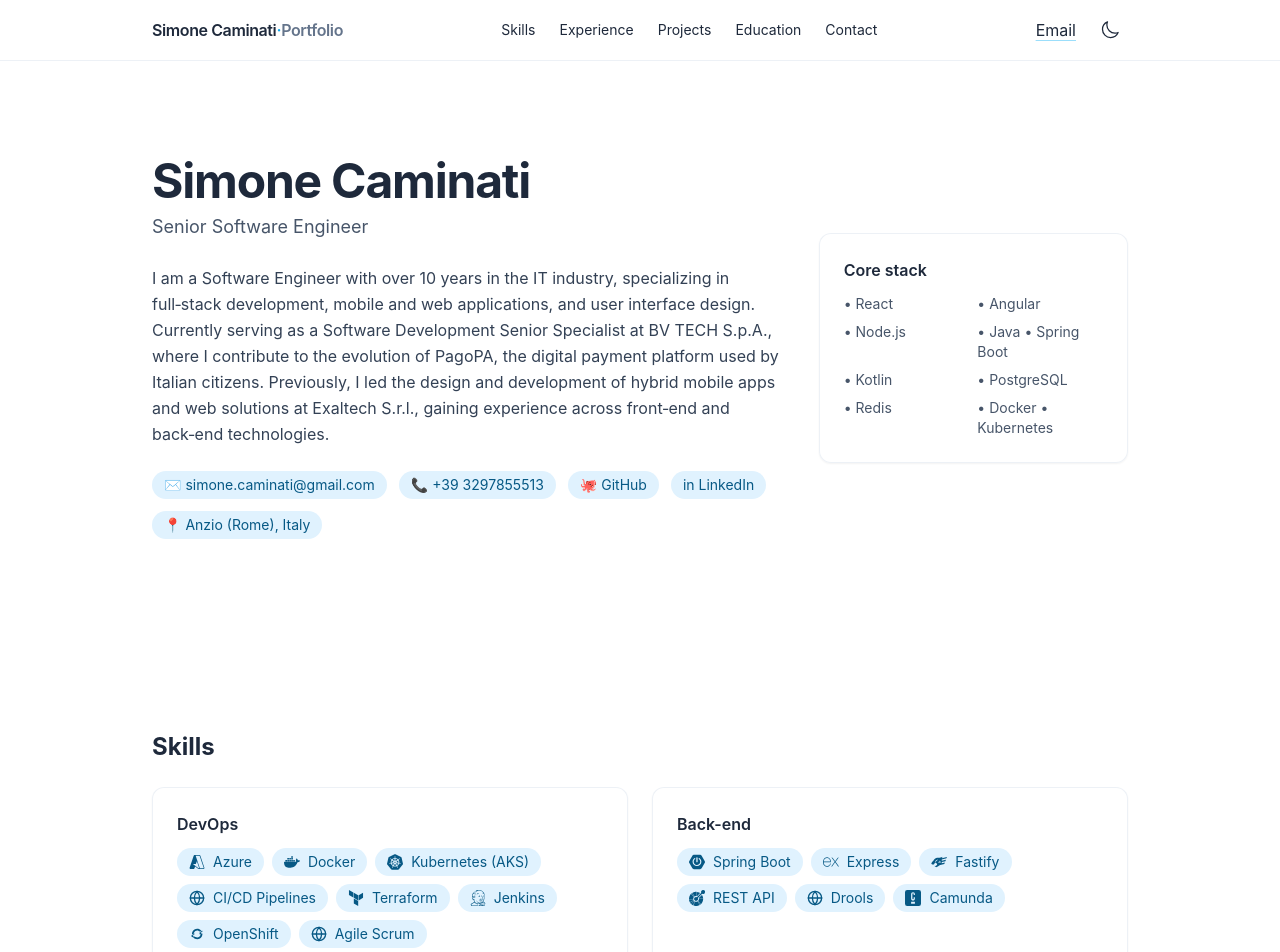
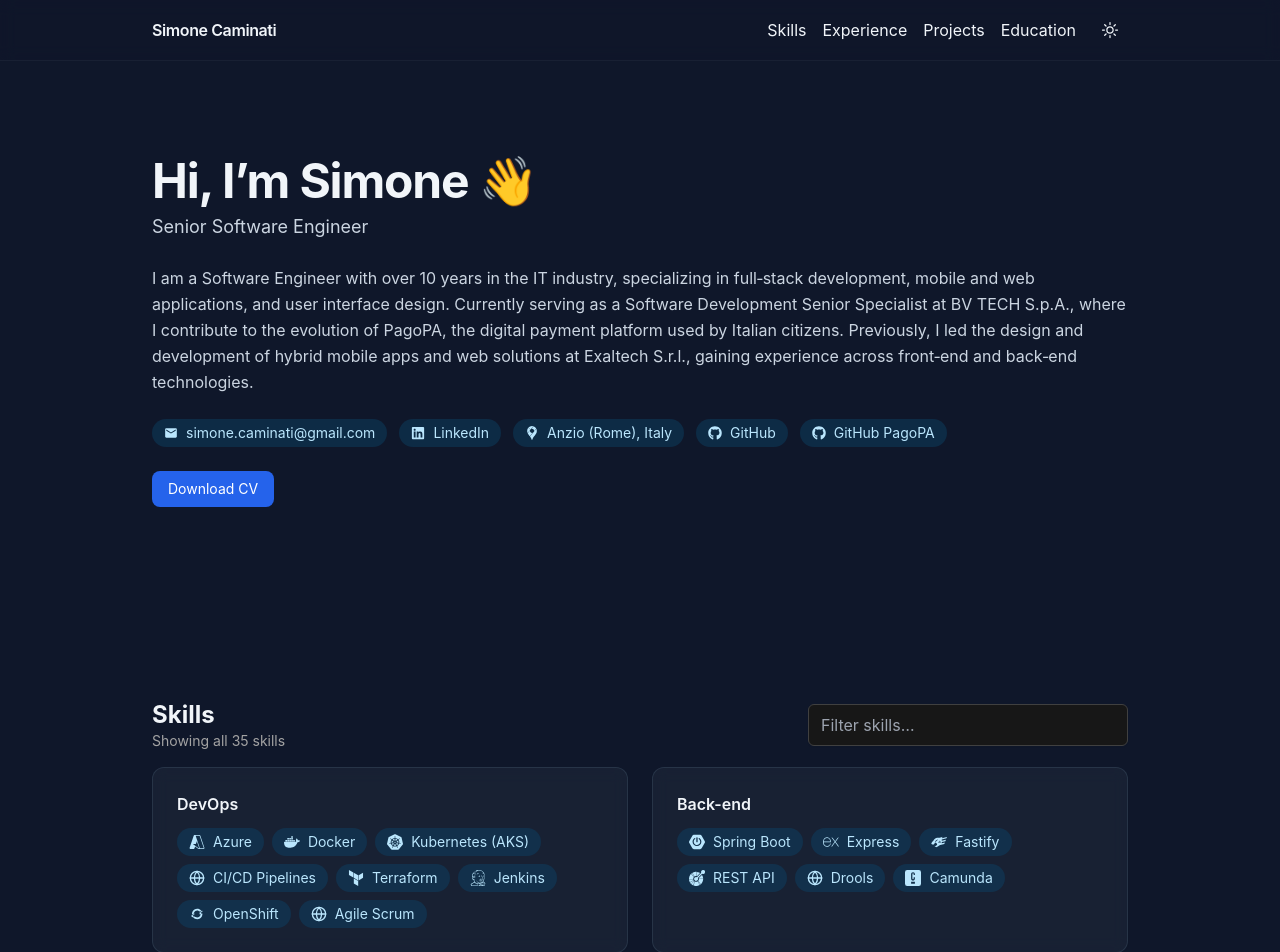
Before and after one commit to scaminati/portfolio, a React (Vite) app: page / in a window 1280 px wide. Shown: the top 952 px of the page. Built offline with nearby package versions, Linux system fonts and the light colour scheme.

Commit message:
feat: adjust style

```diff
--- a/index.html
+++ b/index.html
@@ -6,7 +6,7 @@
     <meta name="description" content="Portfolio of Simone Caminati – Senior Software Engineer." />
     <meta name="theme-color" content="#0ea5e9" />
     <link rel="icon" href="/favicon.svg" />
-    <title>Simone Caminati – Portfolio</title>
+    <title>Simone Caminati</title>
   </head>
   <body class="bg-white text-slate-800 dark:bg-slate-900 dark:text-slate-100">
     <div id="root"></div>
--- a/src/App.jsx
+++ b/src/App.jsx
@@ -5,7 +5,6 @@
 import { Experience } from './components/Experience'
 import { Projects } from './components/Projects'
 import { Education } from './components/Education'
-import { Contact } from './components/Contact'
 import { Footer } from './components/Footer'
 import profile from './data/profile.js'
 
@@ -19,7 +18,6 @@
         <Experience roles={profile.experience} />
         <Projects projects={profile.projects} />
         <Education items={profile.education} />
-        <Contact profile={profile} />
       </main>
       <Footer profile={profile} />
     </>
--- a/src/components/Contact.jsx
+++ /dev/null
@@ -1,20 +0,0 @@
-import React from 'react'
-
-export function Contact({ profile }){
-  return (
-    <section id="contact" className="section">
-      <div className="container">
-        <div className="card p-6">
-          <h2 className="text-2xl font-bold">Contact</h2>
-          <p className="mt-2 text-slate-600 dark:text-slate-400">Interested in working together or have a question? Reach out.</p>
-          <div className="mt-4 flex flex-wrap gap-3 text-sm">
-            <a className="badge" href={`mailto:${profile.contact.email}`}>✉️ {profile.contact.email}</a>
-            <a className="badge" href={`tel:${profile.contact.phone.replace(/\s+/g,'')}`}>📞 {profile.contact.phone}</a>
-            {profile.contact.github && <a className="badge" href={profile.contact.github} target="_blank" rel="noreferrer">🐙 GitHub</a>}
-            {profile.contact.linkedin && <a className="badge" href={profile.contact.linkedin} target="_blank" rel="noreferrer">in LinkedIn</a>}
-          </div>
-        </div>
-      </div>
-    </section>
-  )
-}
--- a/src/components/Footer.jsx
+++ b/src/components/Footer.jsx
@@ -3,7 +3,7 @@
 export function Footer(){
   return (
     <footer className="py-10 text-center text-sm text-slate-500 dark:text-slate-400">
-      <p>© {new Date().getFullYear()} · Built with React + Tailwind</p>
+      <p>© {new Date().getFullYear()} · Simone Caminati</p>
     </footer>
   )
 }
--- a/src/components/Header.jsx
+++ b/src/components/Header.jsx
@@ -14,17 +14,16 @@
     { href: '#experience', label: 'Experience' },
     { href: '#projects', label: 'Projects' },
     { href: '#education', label: 'Education' },
-    { href: '#contact', label: 'Contact' },
   ]
   return (
     <header className="sticky top-0 z-50 backdrop-blur supports-[backdrop-filter]:bg-white/60 dark:supports-[backdrop-filter]:bg-slate-900/60 border-b border-slate-200/60 dark:border-slate-800/60">
       <div className="container flex items-center justify-between py-3">
-        <a href="#top" className="font-semibold tracking-tight">{profile.name}<span className="text-sky-500">·</span><span className="text-slate-500 dark:text-slate-400">Portfolio</span></a>
+        <a href="#top" className="font-semibold tracking-tight">{profile.name}</a>
         <nav className="hidden md:flex gap-6 text-sm">
-          {nav.map(n => <a key={n.href} href={n.href} className="hover:text-sky-600 dark:hover:text-sky-400">{n.label}</a>)}
+
         </nav>
         <div className="flex items-center gap-4">
-          <a className="hidden sm:inline link" href={`mailto:${profile.contact.email}`}>Email</a>
+          {nav.map(n => <a key={n.href} href={n.href} className="hover:text-sky-600 dark:hover:text-sky-400">{n.label}</a>)}
           <button aria-label="Toggle dark mode" onClick={toggle} className="rounded-lg p-2 hover:bg-slate-100 dark:hover:bg-slate-800">
             {dark ? <SunIcon className="h-5 w-5"/> : <MoonIcon className="h-5 w-5"/>}
           </button>
--- a/src/components/Hero.jsx
+++ b/src/components/Hero.jsx
@@ -1,30 +1,28 @@
 import React from 'react'
+import { FaGithub, FaLinkedin } from 'react-icons/fa'
+import { MdEmail } from 'react-icons/md'
+import { SiGooglemaps } from 'react-icons/si'
 
 export function Hero({ profile }){
   return (
     <section id="top" className="section">
-      <div className="container grid md:grid-cols-3 gap-6 items-center">
-        <div className="md:col-span-2">
-          <h1 className="text-3xl md:text-5xl font-bold tracking-tight">
-            {profile.name}
-          </h1>
-          <p className="mt-2 text-lg text-slate-600 dark:text-slate-300">{profile.title}</p>
-          <p className="mt-6 max-w-2xl leading-relaxed text-slate-700 dark:text-slate-300">{profile.summary}</p>
-          <div className="mt-6 flex flex-wrap gap-3 text-sm">
-            <a className="badge" href={`mailto:${profile.contact.email}`}>✉️ {profile.contact.email}</a>
-            <a className="badge" href={`tel:${profile.contact.phone.replace(/\s+/g,'')}`}>📞 {profile.contact.phone}</a>
-            {profile.contact.github && <a className="badge" href={profile.contact.github} target="_blank" rel="noreferrer">🐙 GitHub</a>}
-            {profile.contact.linkedin && <a className="badge" href={profile.contact.linkedin} target="_blank" rel="noreferrer">in LinkedIn</a>}
-            {profile.location && <span className="badge">📍 {profile.location}</span>}
-          </div>
+      <div className="container">
+        <h1 className="text-3xl md:text-5xl font-bold tracking-tight">
+          {profile.title}
+        </h1>
+        <p className="mt-2 text-lg text-slate-600 dark:text-slate-300">{profile.subtitle}</p>
+        <p className="mt-6 leading-relaxed text-slate-700 dark:text-slate-300">{profile.summary}</p>
+        <div className="mt-6 flex flex-wrap gap-3 text-sm">
+          <a className="badge" href={`mailto:${profile.contact.email}`}><MdEmail /> {profile.contact.email}</a>
+          {profile.contact.linkedin && <a className="badge" href={profile.contact.linkedin} target="_blank" rel="noreferrer"><FaLinkedin /> LinkedIn</a>}
+          {profile.location && <span className="badge"><SiGooglemaps /> {profile.location}</span>}
+          {profile.contact.github && <a className="badge" href={profile.contact.github} target="_blank" rel="noreferrer"><FaGithub /> GitHub</a>}
+          {profile.contact.github && <a className="badge" href={profile.contact.githubPagoPA} target="_blank" rel="noreferrer"><FaGithub /> GitHub PagoPA</a>}
         </div>
-        <div className="md:justify-self-end">
-          <div className="card p-6">
-            <h2 className="font-semibold mb-3">Core stack</h2>
-            <ul className="grid grid-cols-2 gap-2 text-sm text-slate-600 dark:text-slate-300">
-              {profile.coreStack.map(item => <li key={item} className="">• {item}</li>)}
-            </ul>
-          </div>
+        <div className="mt-6 flex flex-wrap gap-3 text-sm">
+          <a className="inline-flex items-center justify-center rounded-lg bg-blue-600 hover:bg-blue-700 text-white px-4 py-2"
+            href="https://github.com/scaminati/cv/raw/main/src/cv.pdf"
+            target='blank'>Download CV</a>
         </div>
       </div>
     </section>
--- a/src/components/Projects.jsx
+++ b/src/components/Projects.jsx
@@ -1,19 +1,25 @@
 import React from 'react'
+import { iconFor } from '../icons'
 
 export function Projects({ projects }){
   return (
     <section id="projects" className="section">
       <div className="container">
-        <h2 className="text-2xl font-bold mb-6">Selected projects</h2>
+        <h2 className="text-2xl font-bold mb-6">Projects</h2>
         <div className="grid md:grid-cols-2 gap-6">
           {projects.map((p, idx) => (
             <article key={idx} className="card p-6">
-              <div className="flex items-start justify-between gap-4">
-                <div>
-                  <h3 className="font-semibold text-lg">{p.name}</h3>
-                  <p className="text-sm text-slate-600 dark:text-slate-400">{p.period} · {p.company}</p>
-                </div>
-                <span className="badge">{p.stack.join(' · ')}</span>
+              <h3 className="font-semibold text-lg">{p.name}</h3>
+              <p className="text-sm text-slate-600 dark:text-slate-400">{p.period} · {p.company}</p>
+              <div className='mt-4 flex flex-wrap gap-1'>
+                {p.stack.map((s) => {
+                  const Icon = iconFor(s) || (() => null)
+                  return (
+                    <span key={s} className="badge">
+                      <Icon size={12} aria-hidden="true" /> <span className='text-xs'>{s}</span>
+                    </span>
+                  )
+                })}
               </div>
               <ul className="mt-4 list-disc ps-5 space-y-2 text-sm leading-relaxed">
                 {p.points.map((pt, i) => <li key={i}>{pt}</li>)}
--- a/src/components/Skills.jsx
+++ b/src/components/Skills.jsx
@@ -1,20 +1,107 @@
+import { useMemo, useState } from 'react'
 import { iconFor } from '../icons'
 
-export function Skills({ skills }){
+/**
+ * @param {{ skills: Record<string, string[]> }} props
+ */
+export function Skills({ skills }) {
+  const [q, setQ] = useState('')
+
+  const allCount = useMemo(
+    () => Object.values(skills).reduce((sum, arr) => sum + arr.length, 0),
+    [skills]
+  )
+
+  const filtered = useMemo(() => {
+    const query = q.trim().toLowerCase()
+    if (!query) return skills
+
+    const result = Object.fromEntries(
+      Object.entries(skills)
+        .map(([group, items]) => {
+          const filteredItems = items.filter((s) =>
+            s.toLowerCase().includes(query)
+          )
+          return [group, filteredItems]
+        })
+        .filter(([, items]) => items.length > 0)
+    )
+
+    return result
+  }, [q, skills])
+
+  const matchCount = useMemo(
+    () => Object.values(filtered).reduce((sum, arr) => sum + arr.length, 0),
+    [filtered]
+  )
+
+  const clear = () => setQ('')
+
+  const highlight = (text, query) => {
+    if (!query) return text
+    const qLower = query.toLowerCase()
+    const tLower = text.toLowerCase()
+    const idx = tLower.indexOf(qLower)
+    if (idx === -1) return text
+    return (
+      <>
+        {text.slice(0, idx)}
+        <mark>{text.slice(idx, idx + query.length)}</mark>
+        {text.slice(idx + query.length)}
+      </>
+    )
+  }
+
   return (
     <section id="skills" className="section">
       <div className="container">
-        <h2 className="text-2xl font-bold mb-6">Skills</h2>
+        <div className="flex items-center justify-between gap-4 mb-4">
+          <div>
+           <h2 className="text-2xl font-bold">Skills</h2>
+            <div
+              className="text-sm text-neutral-600 dark:text-neutral-400"
+              aria-live="polite"
+            >
+              {q.trim()
+                ? `Showing ${matchCount} of ${allCount} skills`
+                : `Showing all ${allCount} skills`}
+            </div>
+          </div>
+          <div className="relative w-full max-w-xs">
+            <input
+              type="search"
+              inputMode="search"
+              value={q}
+              onChange={(e) => setQ(e.target.value)}
+              placeholder="Filter skills…"
+              aria-label="Filter skills"
+              className="w-full rounded-md border border-neutral-300 bg-white px-3 py-2 pr-10 shadow-sm focus:border-blue-500 focus:outline-none focus:ring-2 focus:ring-blue-100 dark:border-neutral-700 dark:bg-neutral-900"
+            />
+            {q && (
+              <button
+                type="button"
+                onClick={clear}
+                className="absolute right-2 top-1/2 -translate-y-1/2 rounded p-1 text-neutral-500 hover:text-neutral-700 focus:outline-none focus:ring-2 focus:ring-blue-200 dark:hover:text-neutral-300"
+                aria-label="Clear search"
+              >
+                ×
+              </button>
+            )}
+          </div>
+        </div>
+
+        {matchCount > 0 ? (
           <div className="grid md:grid-cols-2 gap-6">
-          {Object.entries(skills).map(([group, items]) => (
+            {Object.entries(filtered).map(([group, items]) => (
               <div className="card p-6" key={group}>
                 <h3 className="font-semibold mb-3">{group}</h3>
                 <div className="flex flex-wrap gap-2">
                   {items.map((s) => {
-                    const Icon = iconFor(s)
+                    const Icon = iconFor(s) || (() => null)
                     return (
-                    <span key={s} className="badge">
-                      <Icon size={16} aria-hidden="true" className="shrink-0" /> {s}
+                      <span key={`${group}:${s}`} className="badge inline-flex items-center gap-1">
+                        <Icon size={16} aria-hidden="true" className="shrink-0" />
+                        {highlight(s, q)}
                       </span>
                     )
                   })}
@@ -22,6 +109,11 @@
               </div>
             ))}
           </div>
+        ) : (
+          <div className="rounded border border-dashed p-8 text-center text-neutral-600 dark:text-neutral-400">
+            No skills match “{q}”.
+          </div>
+        )}
       </div>
     </section>
   )
--- a/src/data/profile.js
+++ b/src/data/profile.js
@@ -1,13 +1,13 @@
 const profile = {
   name: 'Simone Caminati',
-  title: 'Senior Software Engineer',
+  title: 'Hi, I’m Simone 👋',
+  subtitle: 'Senior Software Engineer',
   location: 'Anzio (Rome), Italy',
   summary: `I am a Software Engineer with over 10 years in the IT industry, specializing in full‑stack development, mobile and web applications, and user interface design. Currently serving as a Software Development Senior Specialist at BV TECH S.p.A., where I contribute to the evolution of PagoPA, the digital payment platform used by Italian citizens. Previously, I led the design and development of hybrid mobile apps and web solutions at Exaltech S.r.l., gaining experience across front‑end and back‑end technologies.`,
-  coreStack: ['React', 'Angular', 'Node.js', 'Java • Spring Boot', 'Kotlin', 'PostgreSQL', 'Redis', 'Docker • Kubernetes'],
   contact: {
     email: 'simone.caminati@gmail.com',
-    phone: '+39 3297855513',
-    github: 'https://github.com/scaminati-bv',
+    github: 'https://github.com/scaminati',
+    githubPagoPA: 'https://github.com/scaminati-bv',
     linkedin: 'https://www.linkedin.com/in/simonecaminati'
   },
   skills: {
--- a/src/icons.jsx
+++ b/src/icons.jsx
@@ -9,13 +9,11 @@
 import { DiOpenshift } from 'react-icons/di'
 import { FaJava } from 'react-icons/fa'
 
-const Emoji = ({ symbol }) => <span aria-hidden="true" className="text-base leading-none">{symbol}</span>
-
 export function iconFor(label){
   const s = (label || '').toLowerCase()
   const within = (needle) => s.includes(needle)
 
-  // Languages (emoji flags)
+  // Languages
   if (within('italian')) return () => <></>
   if (within('english')) return () => <></>
 
--- a/src/main.jsx
+++ b/src/main.jsx
@@ -5,7 +5,7 @@
 
 // Initialize theme from localStorage
 const stored = localStorage.getItem('theme')
-if (stored === 'dark') {
+if (stored === 'dark' || !stored) {
   document.documentElement.classList.add('dark')
 }
 
--- a/vite.config.js
+++ b/vite.config.js
@@ -3,4 +3,5 @@
 
 export default defineConfig({
   plugins: [react()],
+  base: '/portfolio/',
 })
```
Also changed, not shown: 1 other file (tests, documents, lock files or other folders). Lines whose indentation alone changed are shown as unchanged.
